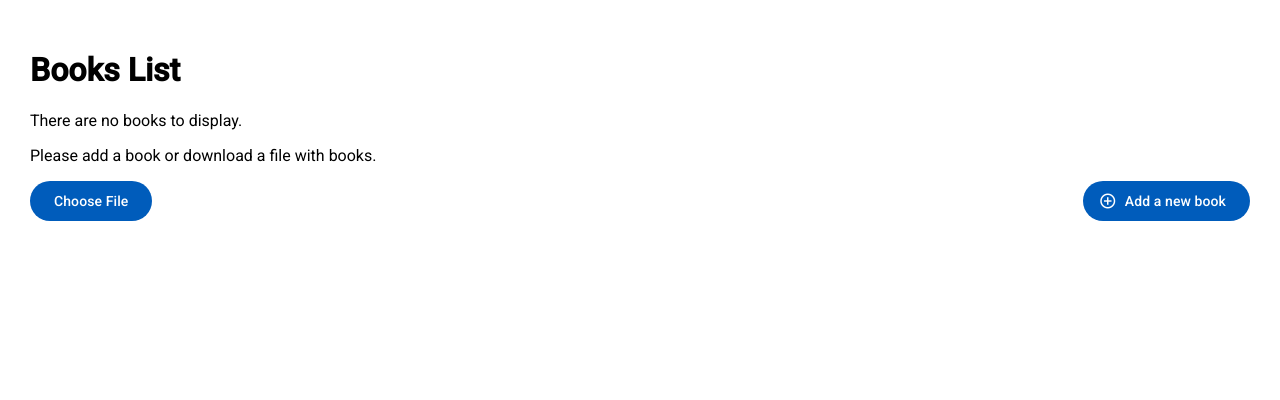
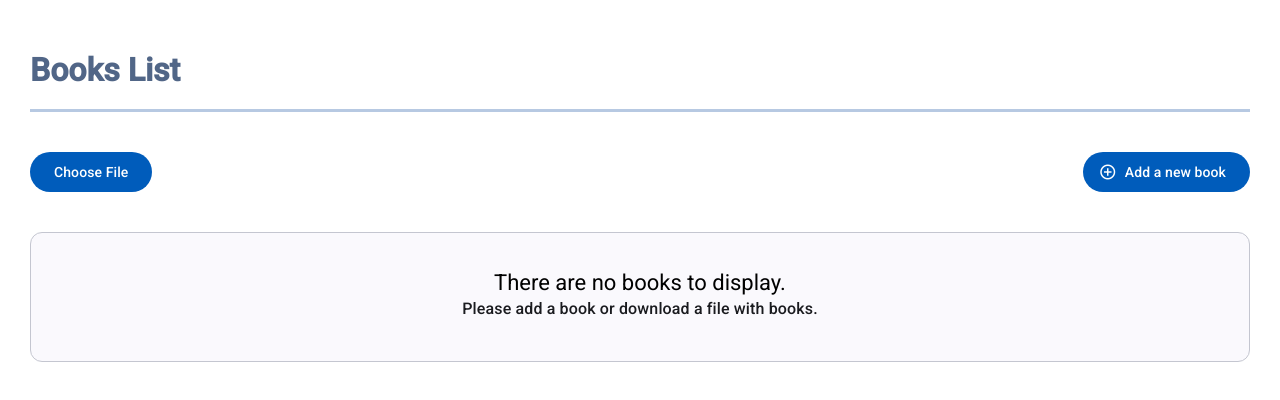
Before and after one commit to tetty2005/BooksApp, an Angular app: page / in a window 1280 px wide. Shown: the top 400 px of the page. Built offline with nearby package versions, Linux system fonts and the light colour scheme.

Commit message:
add global styles

```diff
--- a/src/app/books/books.component.css
+++ b/src/app/books/books.component.css
@@ -1,5 +1,24 @@
+h1.page-title {
+    color: #516687;
+    padding-bottom: 20px;
+    border-bottom-style: solid;
+    border-bottom-color: #B7C9E2;
+}
 section.actions {
   display: flex;
   justify-content: space-between;
   align-items: center;
+  margin-top: 40px;
 }
+
+section.empty-list {
+  margin-top: 40px;
+
+  mat-card {
+    text-align: center;
+    display: flex;
+    justify-content: space-between;
+    align-items: center;
+    padding: 20px 0 40px;
+  }
+}
--- a/src/app/books/books.component.html
+++ b/src/app/books/books.component.html
@@ -1,11 +1,5 @@
-<h1>Books List</h1>
+<h1 class="page-title">Books List</h1>
 
-<section>
-    @if (!books().length) {
-    <div>There are no books to display.</div>
-    <div><p>Please add a book or download a file with books.</p></div>
-}
-</section>
 <section class="actions">
     <div>
         <button matButton="filled" type="button" (click)="fileInput.click()">Choose File</button>
@@ -28,6 +22,17 @@
     />
 </section>
 
+<section class="empty-list">
+    @if (!books().length) {
+        <mat-card appearance="outlined">
+            <mat-card-header>
+                <mat-card-title> There are no books to display.</mat-card-title>
+                <mat-card-subtitle>Please add a book or download a file with books.</mat-card-subtitle>
+            </mat-card-header>
+        </mat-card>
+    }
+</section>
+
 @if (books().length) {
     <app-books-list [books]="books()"></app-books-list>
 }
--- a/src/app/books/components/books-list/books-list.component.css
+++ b/src/app/books/components/books-list/books-list.component.css
@@ -33,32 +33,7 @@
     background-color: #B7C9E2;
     height: 40px;
 }
+
 .mat-mdc-form-field {
-  /* Reduce dense container heights to mimic standard browser inputs */
-  --mat-form-field-container-height: 2.25rem;
-  --mat-mdc-form-field-container-vertical-padding: 0.5rem;
-
   width: 50%;
-  font-family: inherit;
 }
-
-  /* Remove excessive internal form padding built for floating elements */
-  .mat-mdc-form-field {
-    min-height: auto;
-    padding-top: 20px;
-    padding-bottom: 20px;
-  }
-
-/* Add optional clean styling for your custom outer label */
-.simple-input-container {
-  display: flex;
-  flex-direction: column;
-  gap: 0.375rem; /* Gap between standard label and field */
-  margin-bottom: 1rem;
-
-  label {
-    font-size: 0.875rem;
-    font-weight: 500;
-    color: #374151; /* Neutral dark text color */
-  }
-}
```
Also changed, not shown: src/app/books/books.component.ts (+5 -2 lines).
